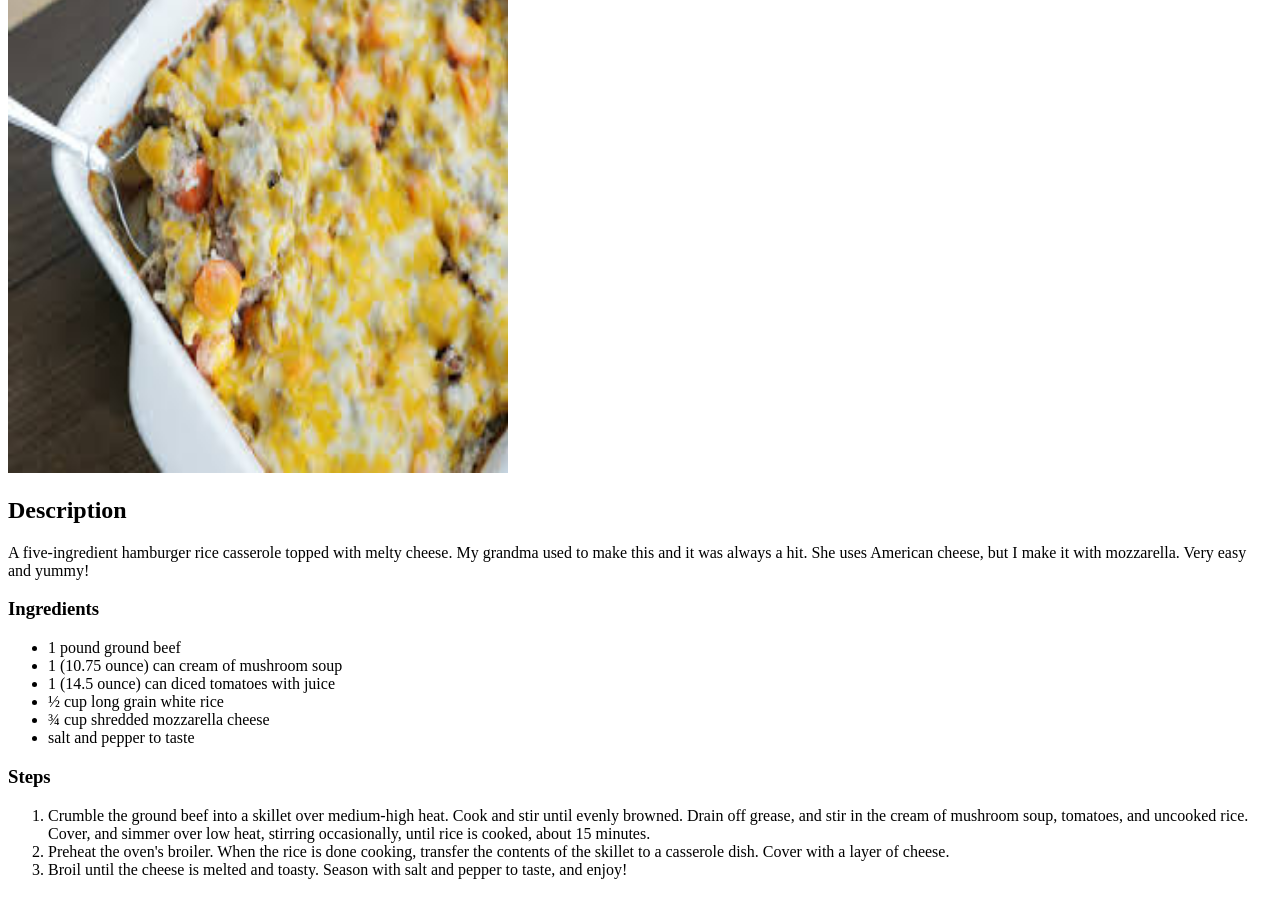
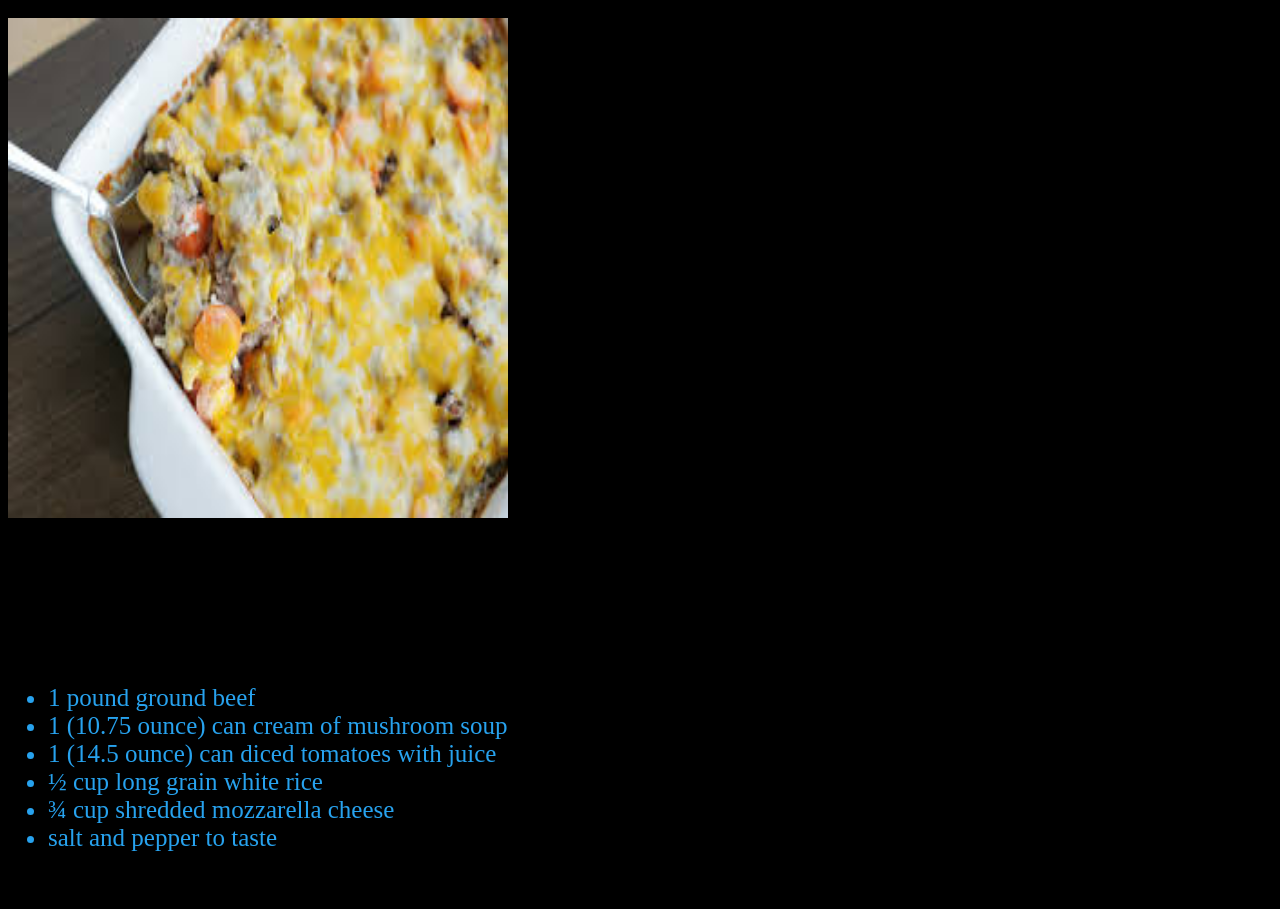
Before and after one commit to Joshwilcox12/odin-recipes, a plain HTML site: page recipes/casserole.html in a window 1280 px wide. Shown: the part 107-1016 px from the top of the page. Drawn offline with Linux system fonts and the light colour scheme.

Commit message:
Add more styles to each page
added more styles to each different page to look cool

```diff
--- a/recipes/casserole.html
+++ b/recipes/casserole.html
@@ -3,13 +3,14 @@
     <head>
         <meta charset="UTF-8">
         <title>Casserole</title>
+        <link rel="stylesheet" href="../style.css">
     </head>
     <body>
         <h1>Casserole</h1>
         <img src="../img/casserole.jpeg" alt="casserole finished" width="500" height="500">
-        <h2>Description</h2>
+        <h2 class="casserole">Description</h2>
         <p>A five-ingredient hamburger rice casserole topped with melty cheese. My grandma used to make this and it was always a hit. She uses American cheese, but I make it with mozzarella. Very easy and yummy!</p>
-        <h3>Ingredients</h3>
+        <h3 class="casserole">Ingredients</h3>
         <ul>
             <li>1 pound ground beef</li>
             <li>1 (10.75 ounce) can cream of mushroom soup</li>
@@ -18,7 +19,7 @@
             <li>¾ cup shredded mozzarella cheese</li>
             <li>salt and pepper to taste</li>
         </ul>
-        <h3>Steps</h3>
+        <h3 class="casserole">Steps</h3>
         <ol>
             <li>Crumble the ground beef into a skillet over medium-high heat. Cook and stir until evenly browned. Drain off grease, and stir in the cream of mushroom soup, tomatoes, and uncooked rice. Cover, and simmer over low heat, stirring occasionally, until rice is cooked, about 15 minutes.</li>
             <li>Preheat the oven's broiler. When the rice is done cooking, transfer the contents of the skillet to a casserole dish. Cover with a layer of cheese.</li>
```
Also changed, not shown: recipes/Fried_rice.html (+5 -4 lines), recipes/lasagna.html (+4 -3 lines).
